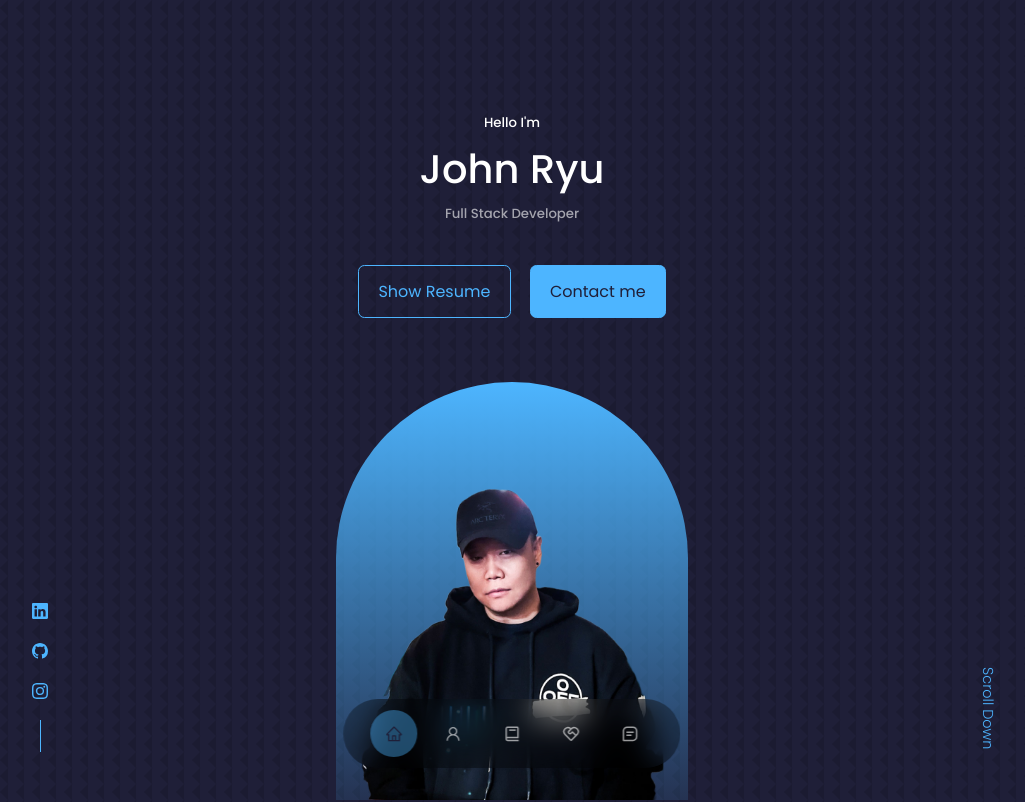
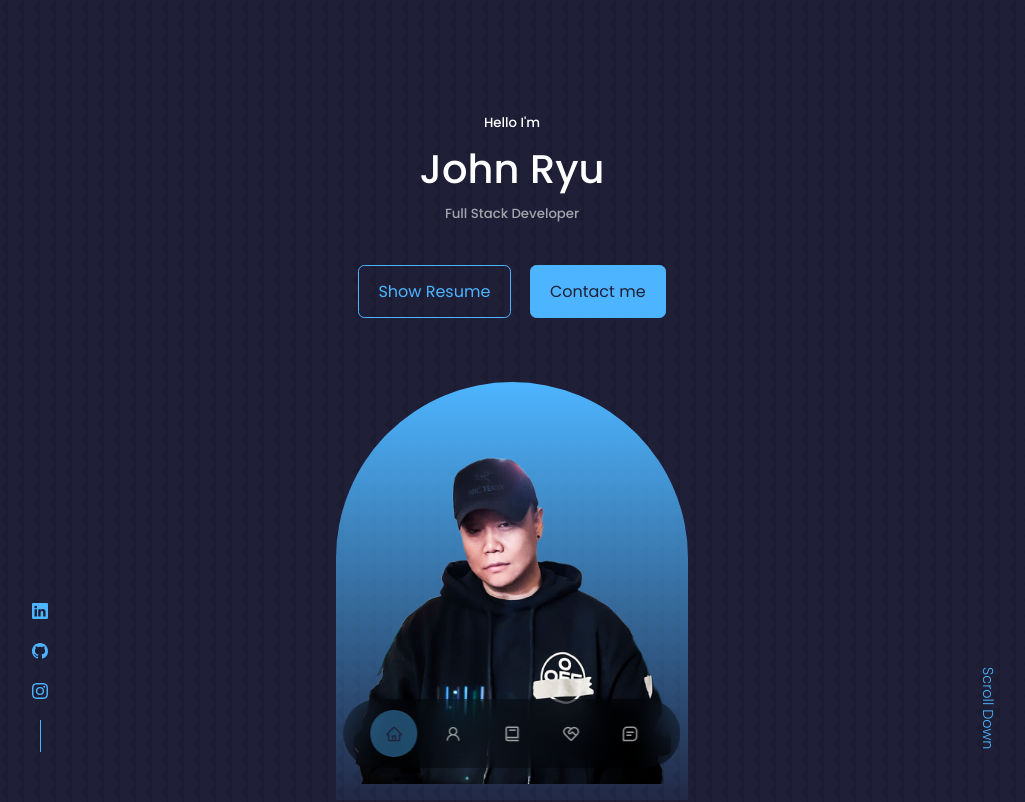
Before and after one commit to smashyou/portfolio, a React (Create React App) app: page / in a window 1280 px wide. Shown: the top 802 px of the page, without its empty margins (128-1153 px from the left). Built offline with nearby package versions, Linux system fonts and the light colour scheme.

Commit message:
updated profile image and styles

```diff
--- a/src/components/header/Header.jsx
+++ b/src/components/header/Header.jsx
@@ -1,7 +1,7 @@
 import React from "react";
 import "./header.css";
 import CTA from "./CTA";
-import ME from "../../assets/me.png";
+import ME from "../../assets/jy_straight.png";
 import HeaderSocials from "./HeaderSocials";
 
 const Header = () => {
--- a/src/components/header/header.css
+++ b/src/components/header/header.css
@@ -43,7 +43,7 @@
 .me {
   background: linear-gradient(var(--color-primary), transparent);
   width: 22rem;
-  height: 30rem;
+  height: 28rem;
   position: absolute;
   left: 50%;
   transform: translateX(-50%);
@@ -51,8 +51,8 @@
   margin-top: 4rem;
   border-radius: 12rem 12rem 0 0;
   overflow: hidden;
-  padding: 5rem 1.5rem 1.5rem 1.5rem;
-  /* padding: 3rem 1rem 1rem 1rem; */
+  /* padding: 5rem 1.5rem 1.5rem 1.5rem; */
+  padding: 1rem 1rem 1rem 1rem;
 }
 
 /* ================= SCROLL DOWN ================= */
```
Also changed, not shown: src/assets/jy.png (added), src/assets/jy_straight.png (added).
